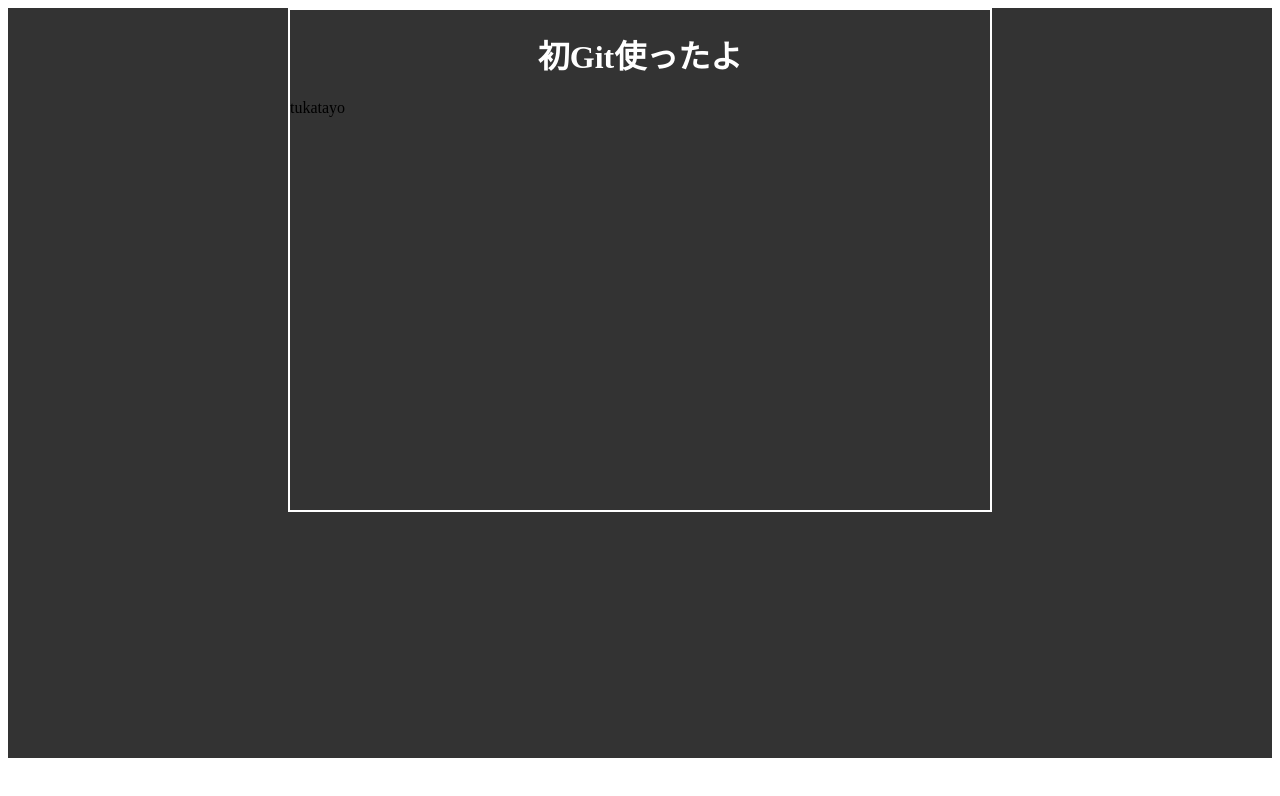
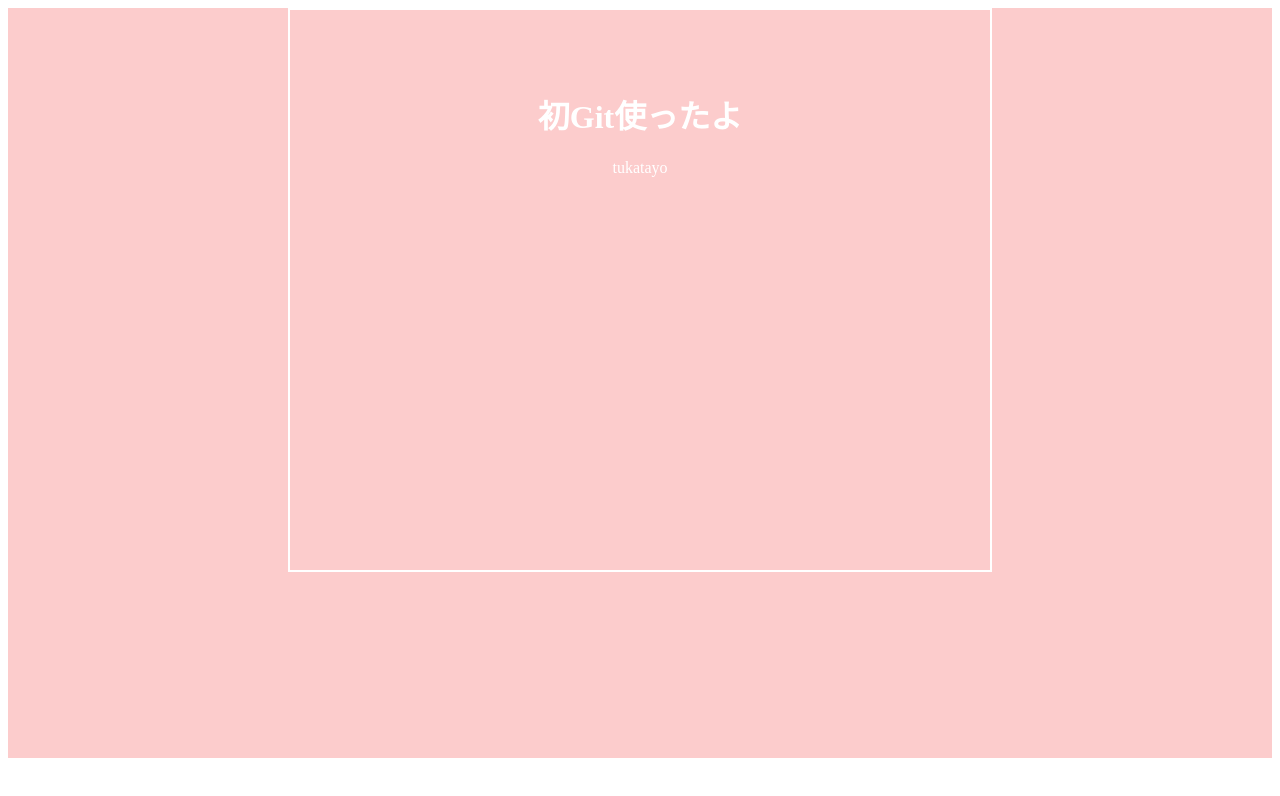
Before and after one commit to YukiN703/gittest, a plain HTML site: page index.html in a window 1280 px wide. Drawn offline with Linux system fonts and the light colour scheme.

Commit message:
this is 3 commit

```diff
--- a/index.html
+++ b/index.html
@@ -8,8 +8,8 @@
 <body>
 	<div class="container">
 		<div class="cont">
-			<h1>初Git使ったよ</h1>
-				<p>tukatayo</p>
+			<h1 class="title1">初Git使ったよ</h1>
+				<p class="con_p1">tukatayo</p>
 		</div>
 	</div>
 </body>
--- a/style.css
+++ b/style.css
@@ -3,17 +3,18 @@
 .container {
 	width: 100%;
 	height: 750px;
-	background: #333;
+	background: #FCCCCC;
 }
 
 .cont {
 	width: 700px;
 	height: 500px;
 	margin: 0 auto;
+	padding-top: 60px;
 	border: solid 2px #fff;
 }
 
-h1 {
+.title1,.con_p1 {
 	color: #fff;
 	text-align: center;
 }
```
